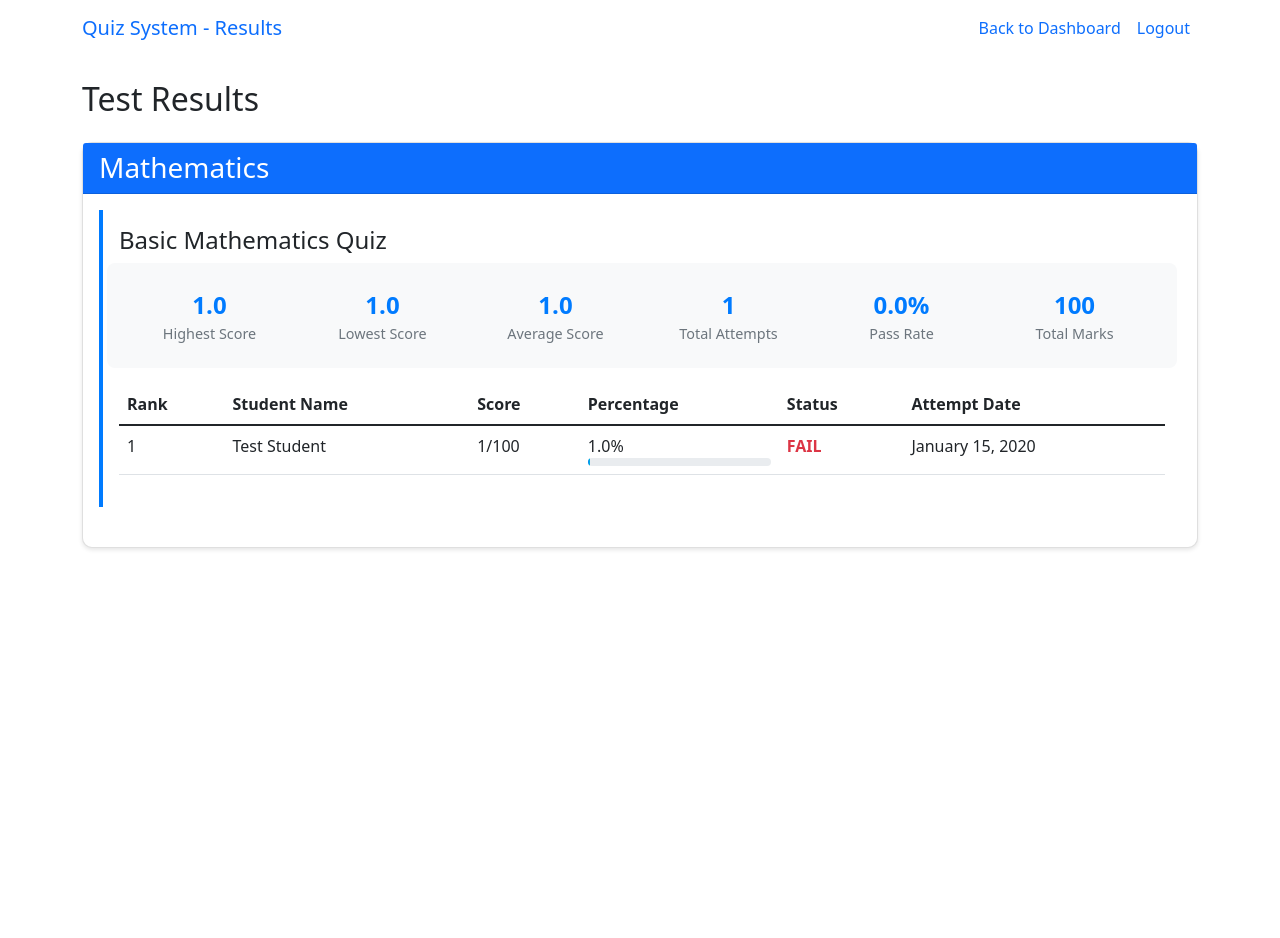
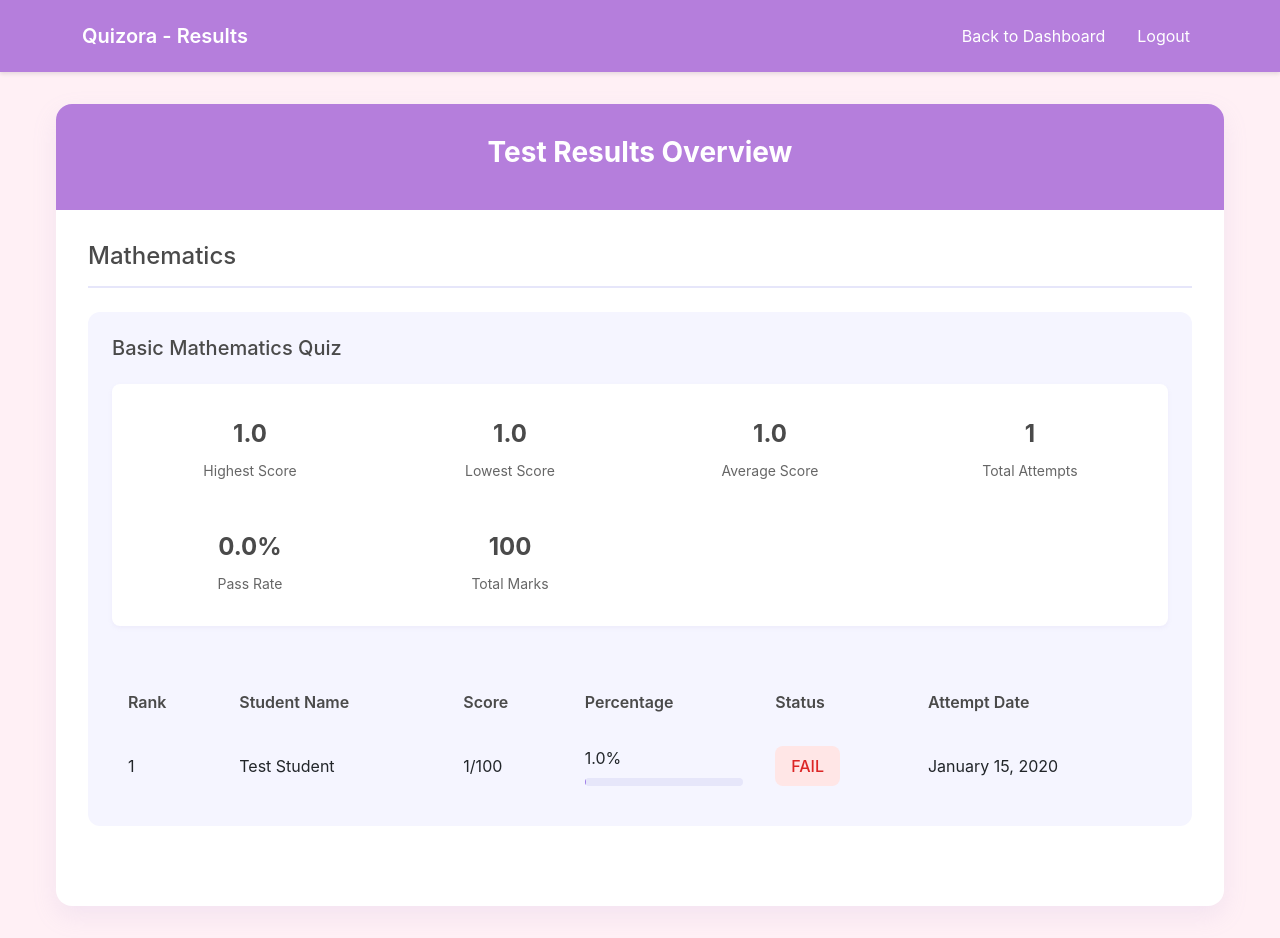
Before and after one commit to Dhruv-200/Quizora, a Flask app: page /view_results in a window 1280 px wide. Before the commit the page ends 550 px from the top, so only its background shows below. Run offline with Flask 3, Linux system fonts and the light colour scheme; a user stored in the database is signed in; data comes from the database, SQL or seed files in the repository; tables that the repository leaves empty hold one stand-in row (values such as "Sample post").

Commit message:
Add files via upload

```diff
--- a/templates/admin_profile.html
+++ b/templates/admin_profile.html
@@ -3,7 +3,7 @@
 <head>
     <meta charset="UTF-8">
     <meta name="viewport" content="width=device-width, initial-scale=1.0">
-    <title>Admin Profile - Quiz System</title>
+    <title>Admin Profile - Quizora</title>
     <link href="https://cdn.jsdelivr.net/npm/bootstrap@5.1.3/dist/css/bootstrap.min.css" rel="stylesheet">
     <link href="https://cdnjs.cloudflare.com/ajax/libs/font-awesome/5.15.4/css/all.min.css" rel="stylesheet">
     <style>
@@ -53,7 +53,7 @@
 <body>
     <nav class="navbar navbar-expand-lg navbar-dark bg-dark">
         <div class="container">
-            <a class="navbar-brand" href="#">Quiz System - Admin Profile</a>
+            <a class="navbar-brand" href="#">Quizora - Admin Profile</a>
             <div class="navbar-nav ms-auto">
                 <a class="nav-link" href="{{ url_for('admin') }}">Back to Dashboard</a>
                 <a class="nav-link" href="{{ url_for('logout') }}">Logout</a>
--- a/templates/available_quizzes.html
+++ b/templates/available_quizzes.html
@@ -3,7 +3,7 @@
 <head>
     <meta charset="UTF-8">
     <meta name="viewport" content="width=device-width, initial-scale=1.0">
-    <title>Available Quizzes - Quiz System</title>
+    <title>Available Quizzes - Quizora</title>
     <link href="https://cdn.jsdelivr.net/npm/bootstrap@5.1.3/dist/css/bootstrap.min.css" rel="stylesheet">
     <link href="https://cdnjs.cloudflare.com/ajax/libs/font-awesome/6.0.0/css/all.min.css" rel="stylesheet">
     <link href="{{ url_for('static', filename='css/style.css') }}" rel="stylesheet">
@@ -11,7 +11,7 @@
 <body>
     <nav class="navbar navbar-expand-lg">
         <div class="container">
-            <a class="navbar-brand" href="#">Quiz System - Available Quizzes</a>
+            <a class="navbar-brand" href="#">Quizora - Available Quizzes</a>
             <div class="navbar-nav ms-auto">
                 <a class="nav-link" href="{{ url_for('student') }}">Back to Dashboard</a>
                 <a class="nav-link" href="{{ url_for('logout') }}">Logout</a>
--- a/templates/base.html
+++ b/templates/base.html
@@ -4,7 +4,7 @@
     <meta charset="UTF-8">
     <meta name="viewport" content="width=device-width, initial-scale=1.0">
     <meta name="csrf-token" content="{{ csrf_token }}">
-    <title>{% block title %}Quiz System{% endblock %}</title>
+    <title>{% block title %}Quizora{% endblock %}</title>
     <link href="https://cdn.jsdelivr.net/npm/bootstrap@5.1.3/dist/css/bootstrap.min.css" rel="stylesheet">
     <link href="https://cdnjs.cloudflare.com/ajax/libs/font-awesome/6.0.0/css/all.min.css" rel="stylesheet">
     <link href="{{ url_for('static', filename='css/style.css') }}" rel="stylesheet">
--- a/templates/manage_students.html
+++ b/templates/manage_students.html
@@ -3,7 +3,7 @@
 <head>
     <meta charset="UTF-8">
     <meta name="viewport" content="width=device-width, initial-scale=1.0">
-    <title>Manage Students - Quiz System</title>
+    <title>Manage Students - Quizora</title>
     <link href="https://cdn.jsdelivr.net/npm/bootstrap@5.1.3/dist/css/bootstrap.min.css" rel="stylesheet">
     <link href="https://cdnjs.cloudflare.com/ajax/libs/font-awesome/6.0.0/css/all.min.css" rel="stylesheet">
     <style>
@@ -37,7 +37,7 @@
 <body>
     <nav class="navbar navbar-expand-lg navbar-dark bg-dark">
         <div class="container">
-            <a class="navbar-brand" href="#">Quiz System - Manage Students</a>
+            <a class="navbar-brand" href="#">Quizora - Manage Students</a>
             <div class="navbar-nav ms-auto">
                 <a class="nav-link" href="{{ url_for('admin') }}">
                     <i class="fas fa-arrow-left me-1"></i>Back to Dashboard
--- a/templates/student.html
+++ b/templates/student.html
@@ -3,7 +3,7 @@
 <head>
     <meta charset="UTF-8">
     <meta name="viewport" content="width=device-width, initial-scale=1.0">
-    <title>Student Dashboard - Quiz System</title>
+    <title>Student Dashboard - Quizora</title>
     <link href="https://cdn.jsdelivr.net/npm/bootstrap@5.1.3/dist/css/bootstrap.min.css" rel="stylesheet">
     <link href="https://cdnjs.cloudflare.com/ajax/libs/font-awesome/6.0.0/css/all.min.css" rel="stylesheet">
     <link href="{{ url_for('static', filename='css/style.css') }}" rel="stylesheet">
@@ -11,7 +11,7 @@
 <body>
     <nav class="navbar navbar-expand-lg">
         <div class="container">
-            <a class="navbar-brand" href="#">Quiz System - Student Dashboard</a>
+            <a class="navbar-brand" href="#">Quizora - Student Dashboard</a>
             <div class="navbar-nav ms-auto">
                 <a class="nav-link" href="#" onclick="showProfile()">Profile</a>
                 <a class="nav-link" href="#" onclick="showHistory()">Test History</a>
--- a/templates/student_history.html
+++ b/templates/student_history.html
@@ -3,7 +3,7 @@
 <head>
     <meta charset="UTF-8">
     <meta name="viewport" content="width=device-width, initial-scale=1.0">
-    <title>Test History - Quiz System</title>
+    <title>Test History - Quizora</title>
     <link href="https://cdn.jsdelivr.net/npm/bootstrap@5.1.3/dist/css/bootstrap.min.css" rel="stylesheet">
     <link href="https://cdnjs.cloudflare.com/ajax/libs/font-awesome/6.0.0/css/all.min.css" rel="stylesheet">
     <link href="{{ url_for('static', filename='css/style.css') }}" rel="stylesheet">
@@ -11,7 +11,7 @@
 <body>
     <nav class="navbar navbar-expand-lg">
         <div class="container">
-            <a class="navbar-brand" href="#">Quiz System - Test History</a>
+            <a class="navbar-brand" href="#">Quizora - Test History</a>
             <div class="navbar-nav ms-auto">
                 <a class="nav-link" href="{{ url_for('student') }}">Back to Dashboard</a>
                 <a class="nav-link" href="{{ url_for('logout') }}">Logout</a>
--- a/templates/view_results.html
+++ b/templates/view_results.html
@@ -1,68 +1,19 @@
 <!DOCTYPE html>
 <html lang="en">
+
 <head>
     <meta charset="UTF-8">
     <meta name="viewport" content="width=device-width, initial-scale=1.0">
-    <title>View Results - Quiz System</title>
+    <title>View Results - Quizora</title>
     <link href="https://cdn.jsdelivr.net/npm/bootstrap@5.1.3/dist/css/bootstrap.min.css" rel="stylesheet">
     <link href="https://cdnjs.cloudflare.com/ajax/libs/font-awesome/6.0.0/css/all.min.css" rel="stylesheet">
-    <style>
-        .subject-card {
-            border-radius: 10px;
-            box-shadow: 0 2px 4px rgba(0,0,0,0.1);
-            margin-bottom: 2rem;
-        }
-        .test-card {
-            border-left: 4px solid #007bff;
-            margin-bottom: 1.5rem;
-        }
-        .stats-card {
-            background-color: #f8f9fa;
-            border-radius: 8px;
-            padding: 1rem;
-            margin-bottom: 1rem;
-        }
-        .stat-item {
-            text-align: center;
-            padding: 0.5rem;
-        }
-        .stat-value {
-            font-size: 1.5rem;
-            font-weight: bold;
-            color: #007bff;
-        }
-        .stat-label {
-            font-size: 0.9rem;
-            color: #6c757d;
-        }
-        .result-row:nth-child(even) {
-            background-color: #f8f9fa;
-        }
-        .status-pass {
-            color: #28a745;
-            font-weight: bold;
-        }
-        .status-fail {
-            color: #dc3545;
-            font-weight: bold;
-        }
-        .percentage-bar {
-            height: 8px;
-            border-radius: 4px;
-            background-color: #e9ecef;
-            overflow: hidden;
-        }
-        .percentage-fill {
-            height: 100%;
-            background: linear-gradient(90deg, #007bff, #00bcd4);
-            transition: width 0.3s ease;
-        }
-    </style>
+    <link href="{{ url_for('static', filename='styles.css') }}" rel="stylesheet">
 </head>
+
 <body>
     <nav class="navbar navbar-expand-lg">
         <div class="container">
-            <a class="navbar-brand" href="#">Quiz System - Results</a>
+            <a class="navbar-brand" href="#">Quizora - Results</a>
             <div class="navbar-nav ms-auto">
                 <a class="nav-link" href="{{ url_for('admin') }}">Back to Dashboard</a>
                 <a class="nav-link" href="{{ url_for('logout') }}">Logout</a>
@@ -70,48 +21,53 @@
         </div>
     </nav>
 
-    <div class="container mt-4">
-        <h2 class="mb-4">Test Results</h2>
-
-        {% for subject_id, subject_data in results.items() %}
-        <div class="subject-card card">
-            <div class="card-header bg-primary text-white">
-                <h3 class="mb-0">{{ subject_data.name }}</h3>
+    <div class="view-results-container">
+        <div class="results-card">
+            <div class="results-header">
+                <h2>Test Results Overview</h2>
             </div>
-            <div class="card-body">
-                {% for test_id, test_data in subject_data.tests.items() %}
-                <div class="test-card">
-                    <div class="card-body">
-                        <h4 class="card-title">{{ test_data.name }}</h4>
-                        <div class="row stats-card">
-                            <div class="col-md-2 stat-item">
+            <div class="results-body">
+                {% for subject_id, subject_data in results.items() %}
+                <div class="subject-section">
+                    <div class="subject-header">
+                        <h3>{{ subject_data.name }}</h3>
+                    </div>
+                    {% for test_id, test_data in subject_data.tests.items() %}
+                    <div class="test-section">
+                        <div class="test-header">
+                            <h4>{{ test_data.name }}</h4>
+                        </div>
+                        <div class="test-stats">
+                            <div class="stat-item">
                                 <div class="stat-value">{{ "%.1f"|format(test_data.stats.highest) }}</div>
                                 <div class="stat-label">Highest Score</div>
                             </div>
-                            <div class="col-md-2 stat-item">
+                            <div class="stat-item">
                                 <div class="stat-value">{{ "%.1f"|format(test_data.stats.lowest) }}</div>
                                 <div class="stat-label">Lowest Score</div>
                             </div>
-                            <div class="col-md-2 stat-item">
+                            <div class="stat-item">
                                 <div class="stat-value">{{ "%.1f"|format(test_data.stats.average) }}</div>
                                 <div class="stat-label">Average Score</div>
                             </div>
-                            <div class="col-md-2 stat-item">
+                            <div class="stat-item">
                                 <div class="stat-value">{{ test_data.stats.total_attempts }}</div>
                                 <div class="stat-label">Total Attempts</div>
                             </div>
-                            <div class="col-md-2 stat-item">
-                                <div class="stat-value">{{ "%.1f"|format(test_data.stats.pass_count / test_data.stats.total_attempts * 100) if test_data.stats.total_attempts > 0 else 0 }}%</div>
+                            <div class="stat-item">
+                                <div class="stat-value">{{ "%.1f"|format(test_data.stats.pass_count /
+                                    test_data.stats.total_attempts * 100) if test_data.stats.total_attempts > 0 else 0
+                                    }}%</div>
                                 <div class="stat-label">Pass Rate</div>
                             </div>
-                            <div class="col-md-2 stat-item">
+                            <div class="stat-item">
                                 <div class="stat-value">{{ test_data.total_marks }}</div>
                                 <div class="stat-label">Total Marks</div>
                             </div>
                         </div>
 
                         <div class="table-responsive">
-                            <table class="table table-hover">
+                            <table class="results-table">
                                 <thead>
                                     <tr>
                                         <th>Rank</th>
@@ -124,17 +80,20 @@
                                 </thead>
                                 <tbody>
                                     {% for result in test_data.results %}
-                                    <tr class="result-row">
+                                    <tr>
                                         <td>{{ loop.index }}</td>
                                         <td>{{ result.student_name }}</td>
                                         <td>{{ result.marks }}/{{ test_data.total_marks }}</td>
                                         <td>
                                             <div>{{ "%.1f"|format(result.percentage) }}%</div>
                                             <div class="percentage-bar">
-                                                <div class="percentage-fill" style="width: {{ result.percentage }}%"></div>
+                                                <div class="percentage-fill" data-width="{{ result.percentage }}"></div>
                                             </div>
                                         </td>
-                                        <td class="status-{{ result.status.lower() }}">{{ result.status }}</td>
+                                        <td>
+                                            <span class="status-badge {{ result.status.lower() }}">{{ result.status
+                                                }}</span>
+                                        </td>
                                         <td>{{ result.attempt_date }}</td>
                                     </tr>
                                     {% endfor %}
@@ -142,13 +101,23 @@
                             </table>
                         </div>
                     </div>
+                    {% endfor %}
                 </div>
                 {% endfor %}
             </div>
         </div>
-        {% endfor %}
     </div>
 
     <script src="https://cdn.jsdelivr.net/npm/bootstrap@5.1.3/dist/js/bootstrap.bundle.min.js"></script>
+    <script>
+        document.addEventListener('DOMContentLoaded', function () {
+            const percentageFills = document.querySelectorAll('.percentage-fill');
+            percentageFills.forEach(fill => {
+                const width = fill.getAttribute('data-width');
+                fill.style.width = width + '%';
+            });
+        });
+    </script>
 </body>
+
 </html>
```
Also changed, not shown: templates/admin.html (+40 -20 lines), templates/login.html (+4 -4 lines), templates/take_quiz.html (+7 -7 lines), templates/take_test.html (+7 -4 lines), templates/test_result.html (+41 -37 lines).
